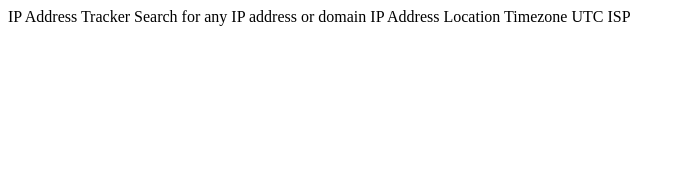
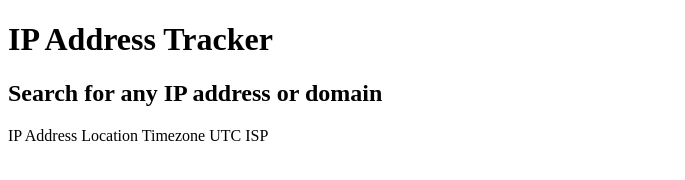
Before and after one commit to faissal-aL/IP-adress-tracker, a plain HTML site: page index.html in a window 1280 px wide. Shown: the whole page, without its empty margins (0-685 px from the left). Drawn offline with Linux system fonts and the light colour scheme.

Commit message:
first push

```diff
--- a/index.html
+++ b/index.html
@@ -7,19 +7,19 @@
   <link rel="icon" type="image/png" sizes="32x32" href="./images/favicon-32x32.png">
 
   <title>IP Address Tracker</title>
-
+  <link rel="stylesheet" href="style.css">
 </head>
 <body>
 
-  IP Address Tracker
+  <h1>IP Address Tracker</h1>
 
-  Search for any IP address or domain
+  <h2>Search for any IP address or domain</h2>
 
   IP Address
   Location
   Timezone
     UTC <!-- add offset value dynamically using the API -->
   ISP
-
+  <script src="script.js"></script>
 </body>
 </html>
```
Also changed, not shown: script.js (added), style.css (added).
